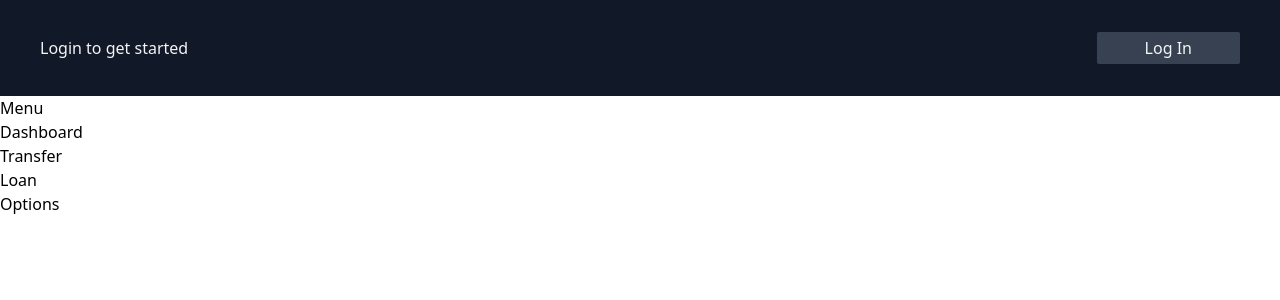
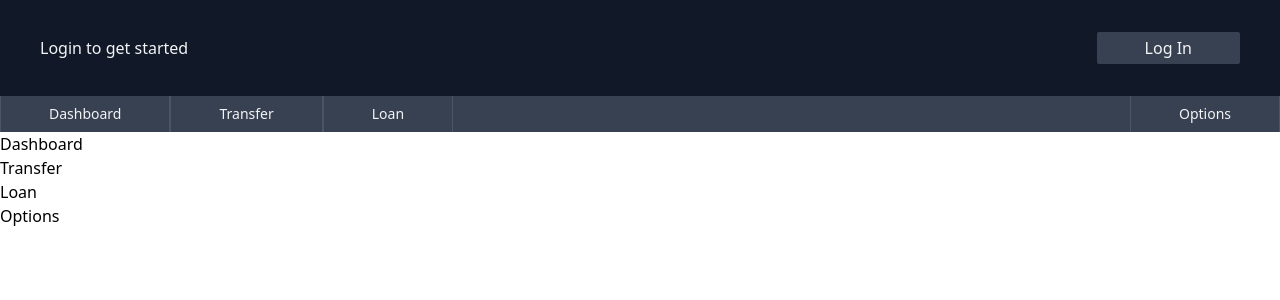
Before and after one commit to neglux/banking-app-dashboard, a React (Create React App) app: page / in a window 1280 px wide. Shown: the top 300 px of the page. Built offline with nearby package versions, Linux system fonts and the light colour scheme.

Commit message:
develop: menu

```diff
--- a/src/components/Menu.js
+++ b/src/components/Menu.js
@@ -1,7 +1,25 @@
 import React from "react";
+import strings from "../data/strings";
 
 const Menu = () => {
-  return <menu>Menu</menu>;
+  const { sections } = strings.menu;
+  const optItemStyle = "ml-auto";
+  return (
+    <menu className="flex w-full bg-gray-700 text-gray-100">
+      {sections.map((item, index) => {
+        return (
+          <li
+            key={index}
+            className={`px-12 py-2 text-sm hover:bg-gray-600 cursor-pointer border-x-[1px] border-gray-600 ${
+              index === sections.length - 1 ? optItemStyle : ""
+            }`}
+          >
+            {item}
+          </li>
+        );
+      })}
+    </menu>
+  );
 };
 
 export default Menu;
--- a/src/data/strings.js
+++ b/src/data/strings.js
@@ -3,4 +3,18 @@ export default {
     loginMsg: "Login to get started",
     loginBtnText: "Log In",
   },
+  menu: {
+    sections: ["Dashboard", "Transfer", "Loan", "Options"],
+  },
+  // dashboard: {
+  //   containerRate: {
+  //     title: "Currency Rates",
+  //   },
+  //   containerMovement: {
+  //     title: "Movements",
+  //   },
+  //   containerBalance: {
+  //     title: "Balance",
+  //   },
+  // },
 };
```
